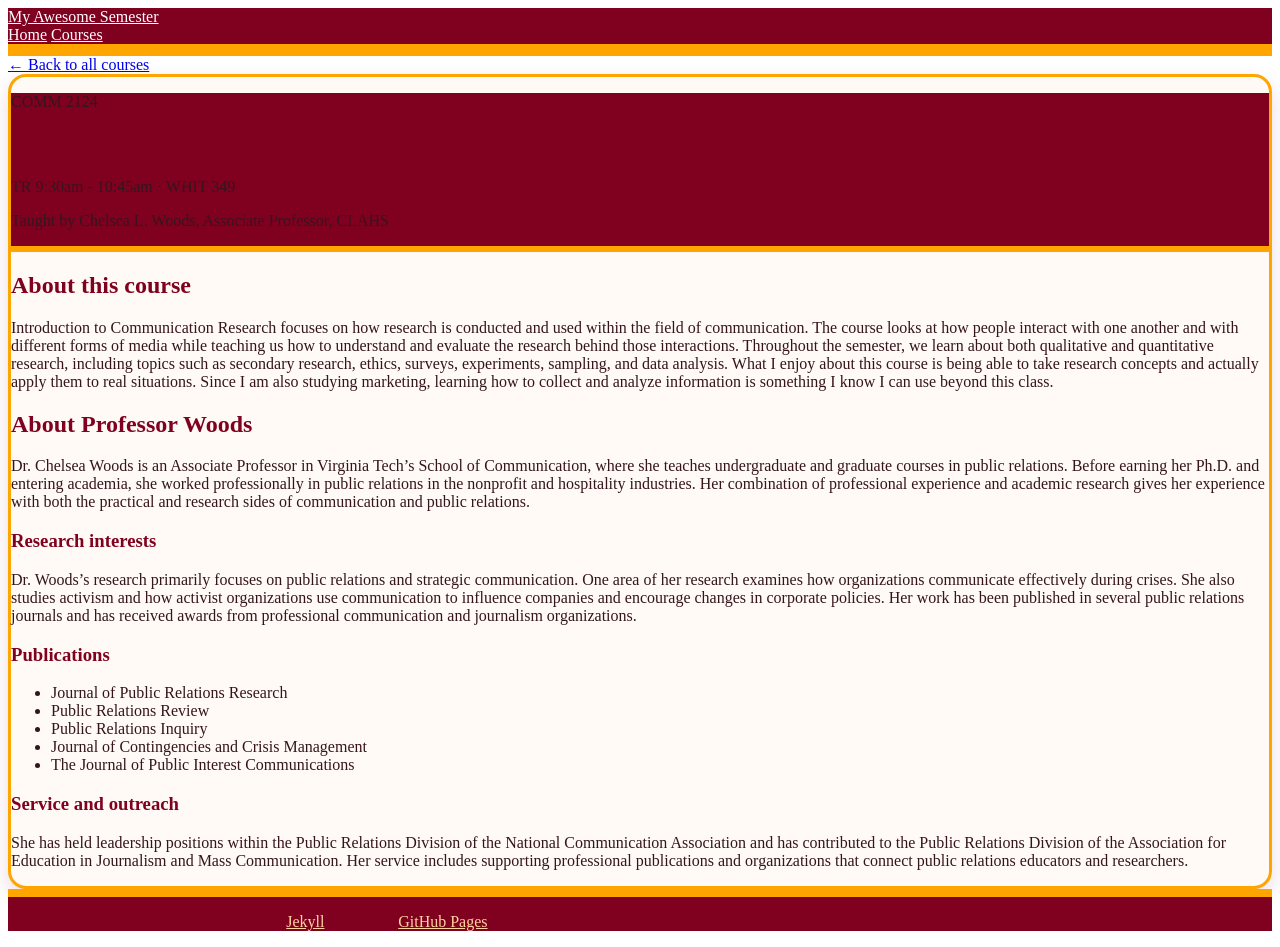
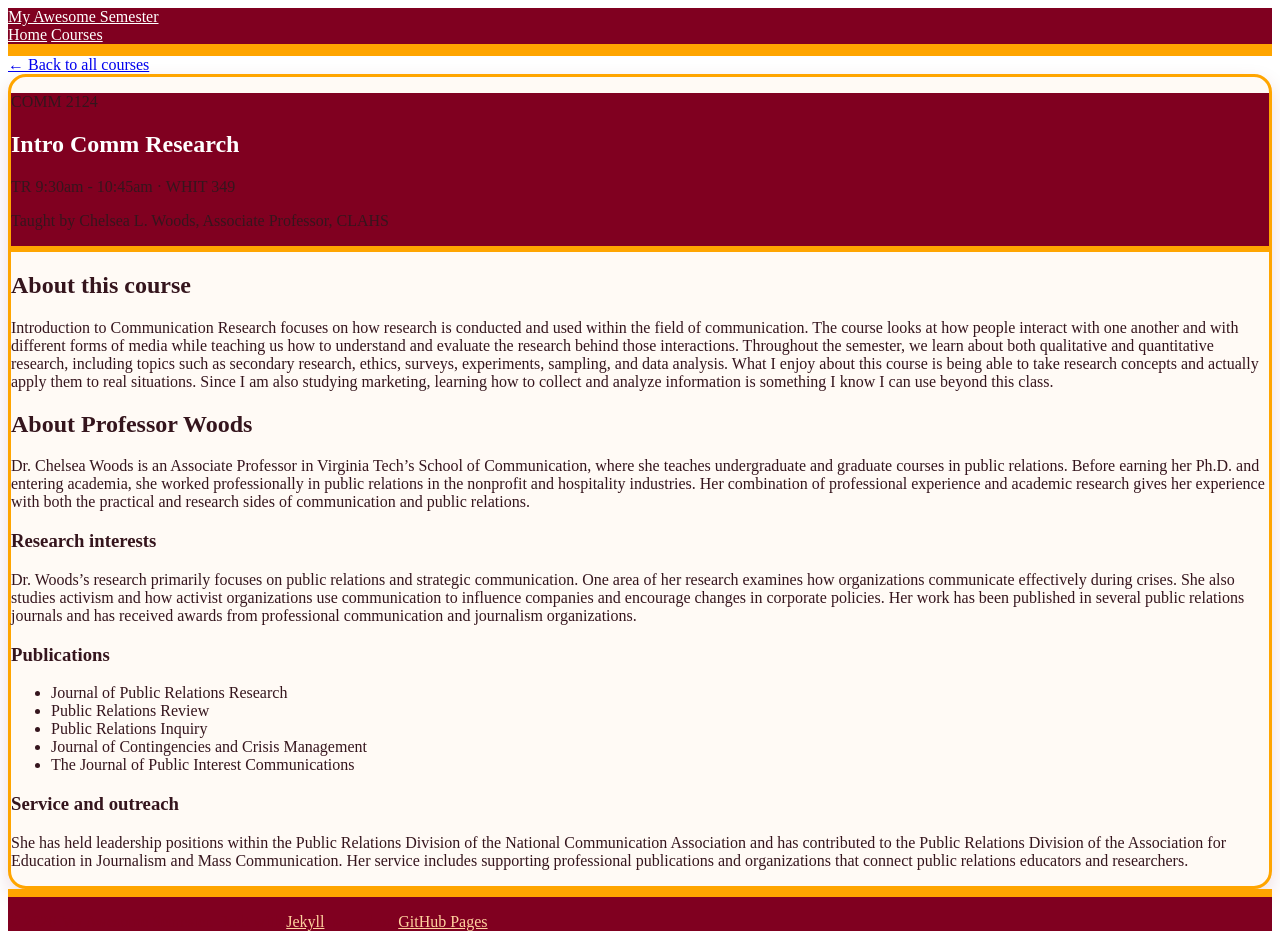
Before and after one commit to abbyduffer12/myawesomesemester, a Jekyll site: the page built from _courses/course-02.md, in a window 1280 px wide. Built offline with Jekyll 4.4.1, drawn with Linux system fonts in a browser that asks for light colours.

Commit message:
Fix header styles for h1, h2, and h3 elements

```diff
--- a/assets/css/main.scss
+++ b/assets/css/main.scss
@@ -45,8 +45,12 @@ main,
 
 h1,
 h2,
-h3,
-h4,
+h3,h1,
+h2,
+h3 {
+  background: transparent !important;
+  text-shadow: none !important;
+}h4,
 p,
 li,
 .course,
```
